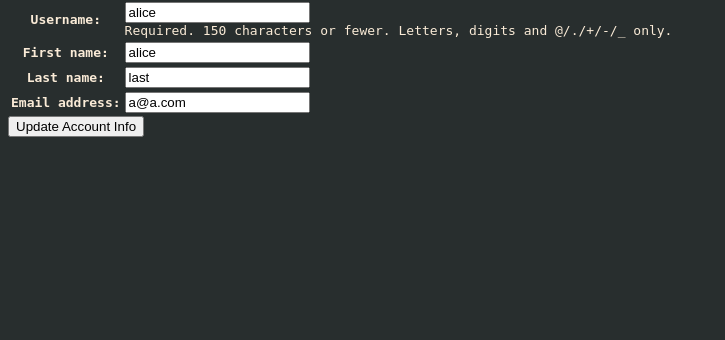
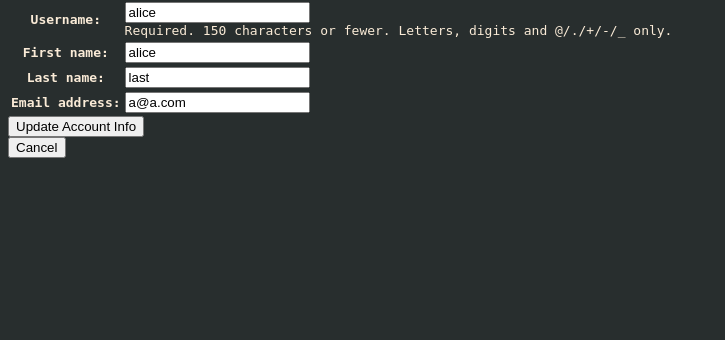
Before and after one commit to oscar-chiqui/group_4, a Django app: page /user/edit_account_info/ in a window 1280 px wide. Shown: the part 145-485 px from the top of the page, without its empty margins (0-725 px from the left). Run offline with Django 3.2, Linux system fonts and the light colour scheme; a user stored in the database is signed in; data comes from the database, SQL or seed files in the repository; parts of the project's set-up code (start-up, migrations or seed data) failed here and were passed over.

Commit message:
Create cancel button to return to user profile page

```diff
--- a/lmn/templates/lmn/users/edit_user_account_info.html
+++ b/lmn/templates/lmn/users/edit_user_account_info.html
@@ -36,4 +36,8 @@
     <button type="submit">Update Account Info</button>
   </form>
 
+  <form method="link" action="{% url 'user_profile' user_pk=user.pk %}">
+    <button>Cancel</button>
+  </form>
+
 {% endblock %}
```
